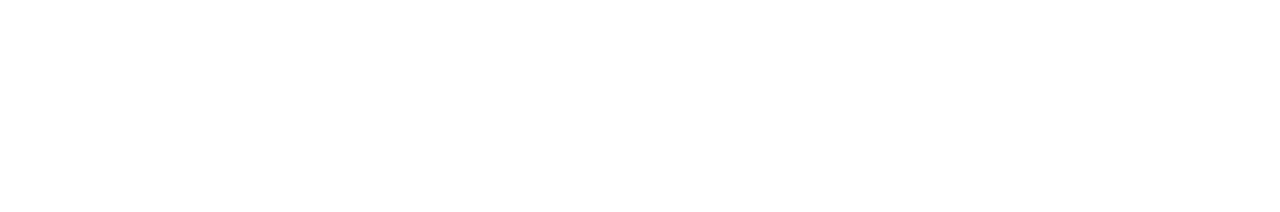
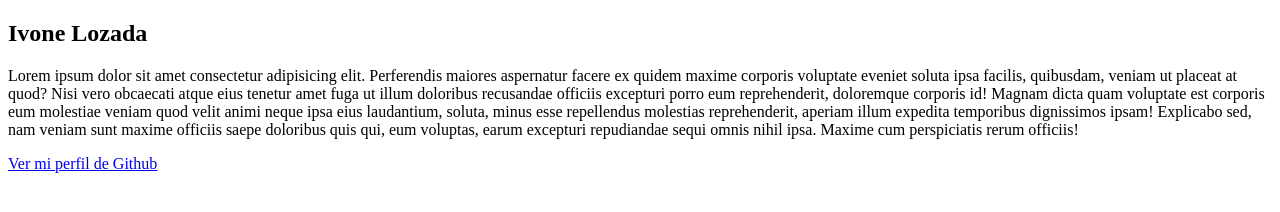
Before and after one commit to IvoBeltran/mi_historia, a plain HTML site: page index.html in a window 1280 px wide. Drawn offline with Linux system fonts and the light colour scheme.

Commit message:
contenido inicial de mi historia y estilos del body

```diff
--- a/index.html
+++ b/index.html
@@ -7,6 +7,12 @@
     <link rel="stylesheet" href="css/styles.css">
 </head>
 <body>
+    <section>
+        <h1>Ivone Lozada</h1>
+        <p>Lorem ipsum dolor sit amet consectetur adipisicing elit. Perferendis maiores aspernatur facere ex quidem maxime corporis voluptate eveniet soluta ipsa facilis, quibusdam, veniam ut placeat at quod? Nisi vero obcaecati atque eius tenetur amet fuga ut illum doloribus recusandae officiis excepturi porro eum reprehenderit, doloremque corporis id! Magnam dicta quam voluptate est corporis eum molestiae veniam quod velit animi neque ipsa eius laudantium, soluta, minus esse repellendus molestias reprehenderit, aperiam illum expedita temporibus dignissimos ipsam! Explicabo sed, nam veniam sunt maxime officiis saepe doloribus quis qui, eum voluptas, earum excepturi repudiandae sequi omnis nihil ipsa. Maxime cum perspiciatis rerum officiis!</p>
+
+        <a href="#">Ver mi perfil de Github</a>
+    </section>
 
 </body>
 </html>
```
